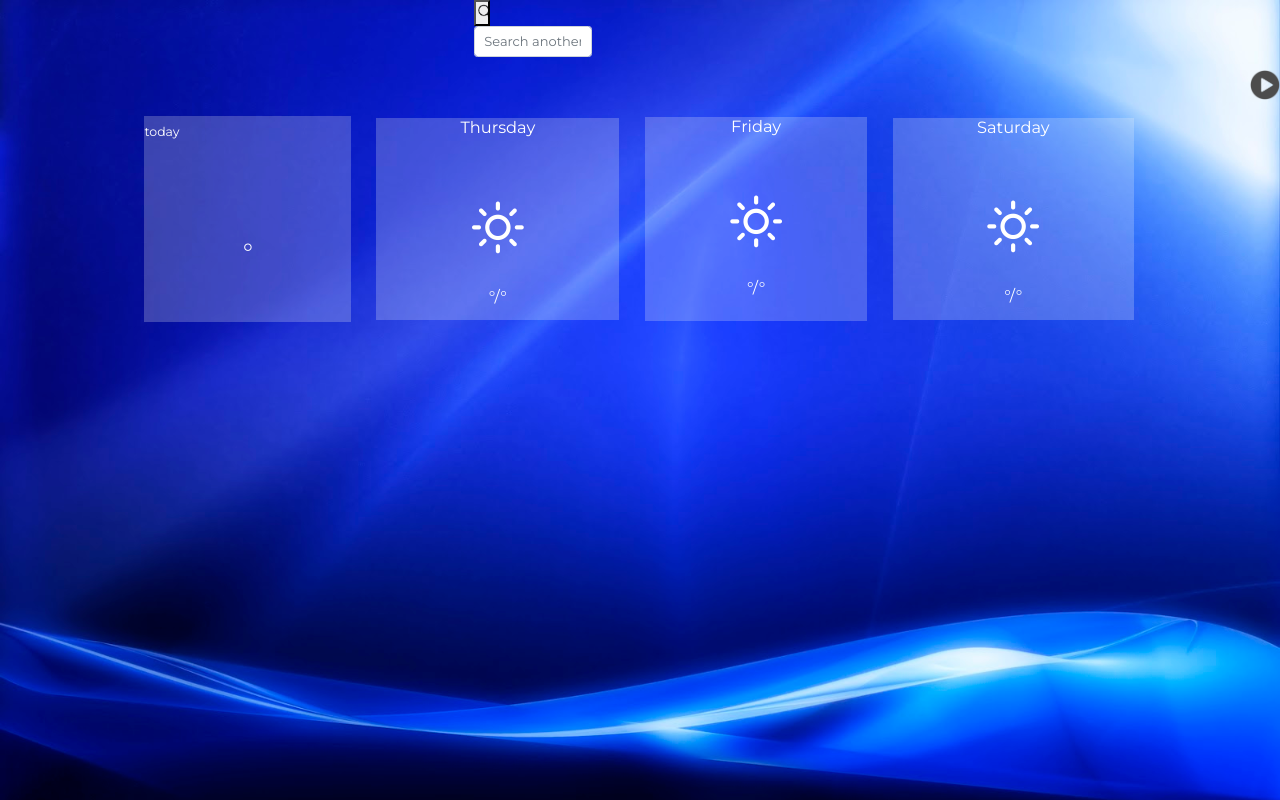
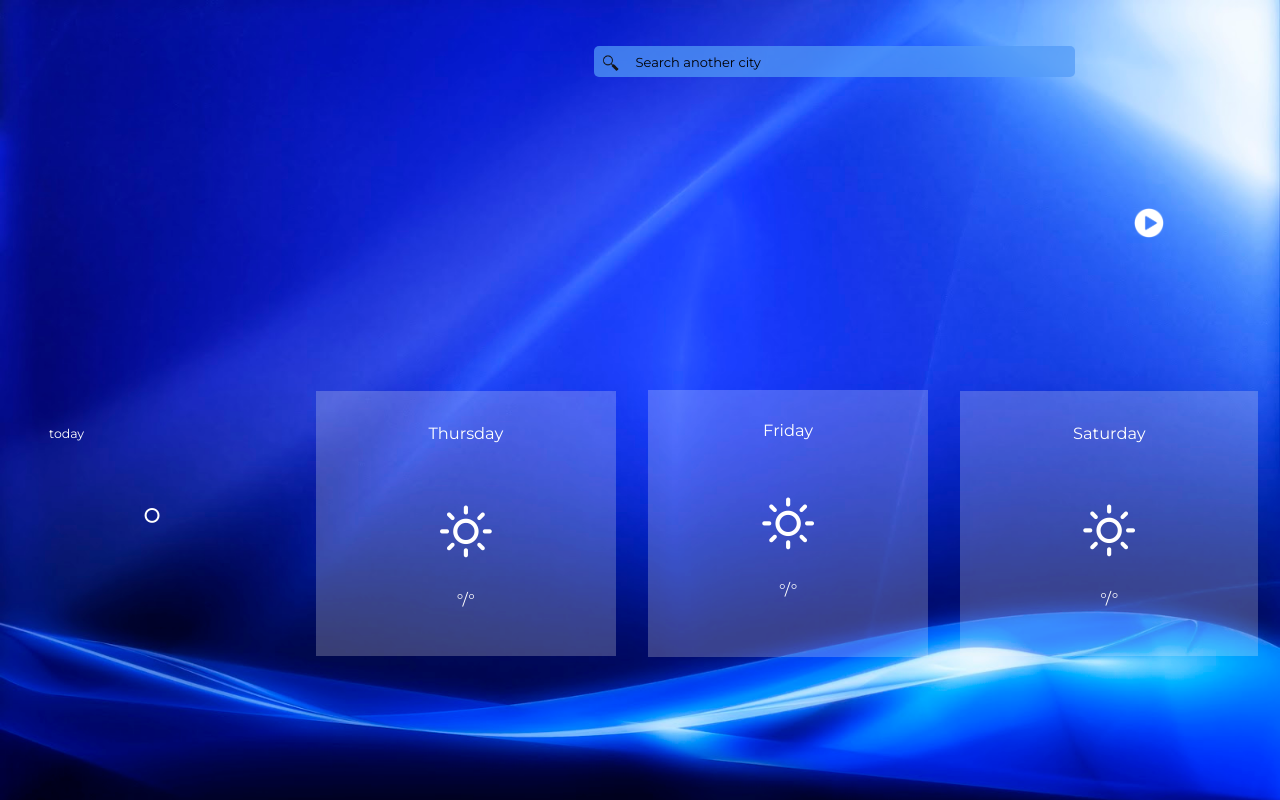
Before and after one commit to July333/MyWorkProject, a plain HTML site: page index.html in a window 1280 px wide. Drawn offline with Linux system fonts and the light colour scheme; no server answers.

Commit message:
one More

```diff
--- a/code/main.js
+++ b/code/main.js
@@ -14,11 +14,19 @@ $(document).ready(function () {
     futureWeather("Tel Aviv");
 });
 //current temp by city name
+$('#inp').on('keyup', function (e) {
+    if (e.keyCode === 13) {
+        let city = $('#inp').val();
+        getApi(city);
+        futureWeather(city);
+        $('#inp').val("");
+    }
+});
 $('#search').on('click', function () {
-    let city = $('#inp').val();
-    getApi(city);
-    futureWeather(city);
-    $('#inp').val("");
+        let city = $('#inp').val();
+        getApi(city);
+        futureWeather(city);
+        $('#inp').val("");
 });
 const getApi = async (selectedCity) => {
     const res = await fetch('https://api.openweathermap.org/data/2.5/weather?q='
@@ -27,13 +35,13 @@ const getApi = async (selectedCity) => {
     const cityWeather = await res.json();
     $('#current #cityName').text(cityWeather.name.toUpperCase());
     $('#current .dayTemp').text(cityWeather.main.temp.toFixed(0));
-    let tempIdentification='sunny';
-    tempIdentification=cityWeather.weather[0].main.toLowerCase();
-    if(tempIdentification=='clouds'){
-        tempIdentification='cloudy'
+    let tempIdentification = 'sunny';
+    tempIdentification = cityWeather.weather[0].main.toLowerCase();
+    if (tempIdentification == 'clouds') {
+        tempIdentification = 'cloudy'
     }
-    if(tempIdentification=='clear'){
-        tempIdentification='sunny'
+    if (tempIdentification == 'clear') {
+        tempIdentification = 'sunny'
     }
     $('#current #sunnyRainy').text(tempIdentification);
     return cityWeather;
@@ -59,21 +67,21 @@ const futureWeather = async (selectedCity) => {
         arrDate = arrDate.split('-')[2];
     }
     let inx = 1;
-    for (i=i+1; i < arr.length; i++) {
+    for (i = i + 1; i < arr.length; i++) {
         arrDate = arr[i].dt_txt.split(' ')[1];
         arrDate = arrDate.split(':')[0];
         if (arrDate == '12') {
             $('#day' + inx + ' .dayTemp').text(arr[i].main.temp.toFixed(0));
-            let tempIdentification='sunny';
-            tempIdentification=arr[i].weather[0].main.toLowerCase();
-            if(tempIdentification=='clouds'){
-                tempIdentification='cloudy'
+            let tempIdentification = 'sunny';
+            tempIdentification = arr[i].weather[0].main.toLowerCase();
+            if (tempIdentification == 'clouds') {
+                tempIdentification = 'cloudy'
             }
-            if(tempIdentification=='clear'){
-                tempIdentification='sunny'
+            if (tempIdentification == 'clear') {
+                tempIdentification = 'sunny'
             }
-            $('#day' + inx + ' i').removeClass().addClass('wi wi-day-'+tempIdentification);
-            $('#day' + inx +' #sunnyRainy').text(tempIdentification);
+            $('#day' + inx + ' i').removeClass().addClass('wi wi-day-' + tempIdentification);
+            $('#day' + inx + ' #sunnyRainy').text(tempIdentification);
         }
         if (arrDate == '00') {
             $('#day' + inx + ' .nightTemp').html(arr[i].main.temp.toFixed(0));
--- a/index.html
+++ b/index.html
@@ -14,12 +14,10 @@
 <body>
     <header class="container">
         <div class="form-group">
-            <div class="input-group mb-3">
-                <span>
-                    <input type="button" alt="Submit" width="50px" id="search">
-                    <input id="inp" class="col-auto form-control col-8" type='text' placeholder="Search another city">
-                </span>
-            </div>
+            <span id="search" type="image"></span>
+            <input id="inp" class="col-auto form-control col-8" type='text' placeholder="Search another city">
+
+
         </div>
     </header>
     <section class="row">
@@ -27,10 +25,10 @@
         <section id="myGrid" class="container col-sm-12 order-sm-2">
             <div class="grid-container">
                 <div id="current" class="grid-item">
-                        <h2 id="cityName"></h2>
-                        <small>today</small>
-                        <h1><span class="dayTemp"></span>°</h1>
-                        <h5 id="sunnyRainy"></h5>
+                    <h2 id="cityName"></h2>
+                    <small>today</small>
+                    <h1><span class="dayTemp"></span>°</h1>
+                    <h5 id="sunnyRainy"></h5>
                 </div>
                 <div id="day1" class="grid-item">
                     <h5 class="weekDay"></h5>
@@ -53,7 +51,7 @@
             </div>
         </section>
         <section class="img-container col-md-12 order-sm-1">
-            <input id="arrowTurn" type="image" src="/images/down.png" alt="Submit" width="30px">
+            <input id="arrowTurn" type="image" src="/images/downW.png" alt="Submit" width="30px">
         </section>
     </section>
 
--- a/style/style.less
+++ b/style/style.less
@@ -12,34 +12,62 @@
 body {
     background-image: url("../images/blue.jpg");
     background-color: @main-color;
+    background-attachment: fixed;
+    margin-top:1%;
     //background-size: cover;
     background-size: 100%;
     overflow: -moz-scrollbars-none;
     -ms-overflow-style: none;
+
+    -webkit-background-size: cover;
+    -moz-background-size: cover;
+    -o-background-size: cover;
+    background-size: cover;
 }
 
 body::-webkit-scrollbar {
-    width: 0 !important
+    width: 0 !important;
 }
 
 //header
 header {
     overflow: hidden;
-    //padding-bottom: 0%;
-    //position: relative;
 }
+header .form-group {
+    margin: auto;
+    width: 65%;
+    text-align: center;
+    padding: 0px;
+    position: relative;
+    margin: auto;
+    margin-top: 3%;
 
-header .input-group {
-    width: 65%;
-    //display: inline-block;
-    padding: 0px;
-    float: right;
-}
+    #search {
+        min-height: 20px;
+        min-width: 20px;
+        display: inline-block;
+        background-image: url("/images/search.png");
+        background-size: cover;
+        position: absolute;
+        margin: 1%;
+        z-index: 1;
+    }
 
-input[type=button] {
-    background-image: url("/images/search.png");
-    background-size: cover;
-    //background-size: 100%;
+    #inp {
+        display: inline-block;
+        background: rgba(83, 154, 247, 0.733);
+        border: none;
+        border-radius: 5px;
+        color: rgb(0, 0, 0);
+    }
+
+    #inp::placeholder {
+        color: rgb(0, 0, 0);
+    }
+
+    #inp {
+        text-indent: 32px;
+    }
 }
 
 .cityName {
@@ -48,14 +76,13 @@ input[type=button] {
 }
 
 //grid
-
-
 #myGrid {
+    //width: 80%;
     .grid-container {
         display: grid;
         padding: 5px;
-        width: 80%;
-        margin: auto;
+        //width: 80%;
+        //margin: auto;
 
         .grid-item {
             background-color: rgba(247, 247, 247, 0.233);
@@ -63,6 +90,7 @@ input[type=button] {
             text-align: center;
             margin: 5%;
             min-height: 190px;
+            padding: 10%;
 
             * {
                 color: rgb(255, 255, 255);
@@ -101,15 +129,22 @@ input[type=button] {
                 font-size: 1.0025em;
             }
         }
+
+        #current {
+            background-color: rgba(247, 247, 247, 0);
+
+            h1 {
+                margin-top: 20%;
+                font-size: 3em;
+            }
+        }
     }
 }
 
 .img-container {
     text-align: center;
 }
-input[type=image]{
-    color: rgb(255, 255, 255);
-}
+
 @media (max-width: 575px) {
 
     /* smartphone */
@@ -151,4 +186,10 @@ input[type=image]{
             float: right;
         }
     }
+    .form-group{
+        float: right;
+    }
 }
+.myGrid,.img-container{
+padding: 10%;
+}
```
Also changed, not shown: images/down.png (deleted), images/downW.png (added), images/right.png (deleted), style/style.css.
